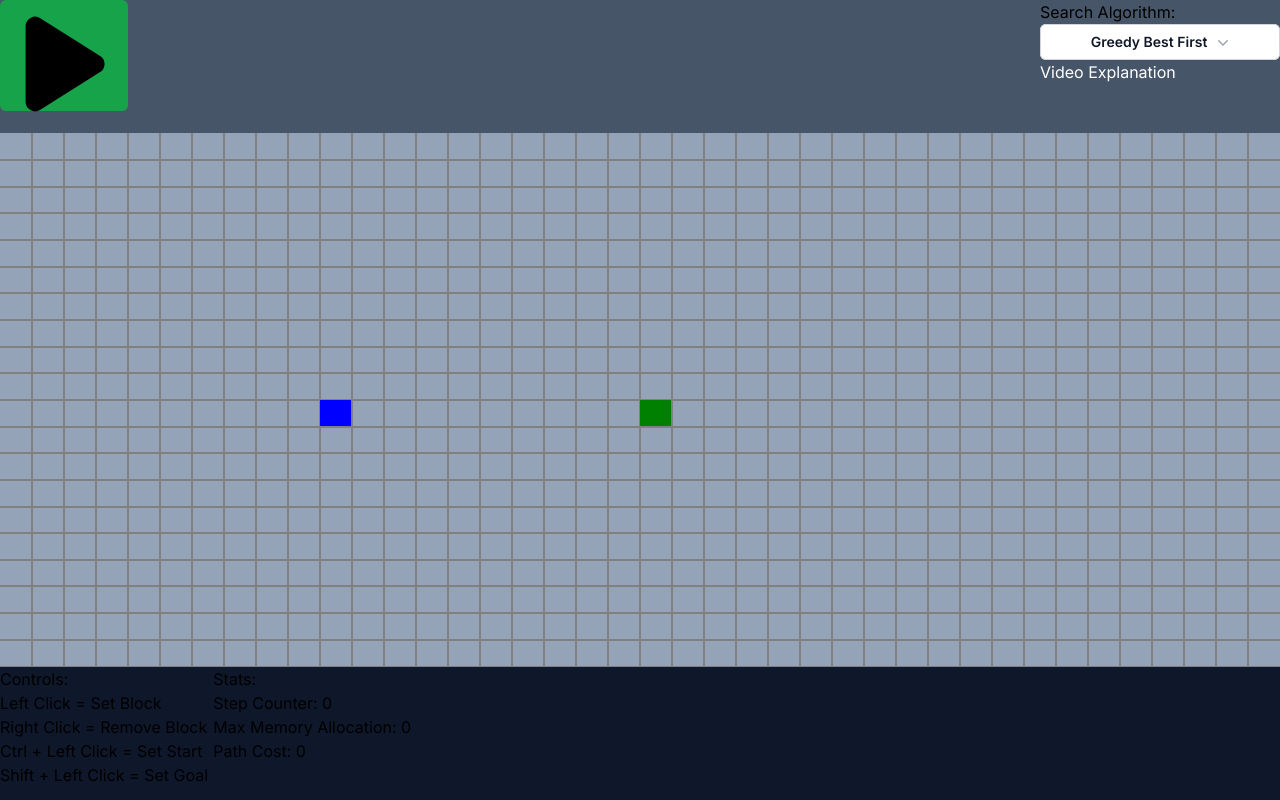
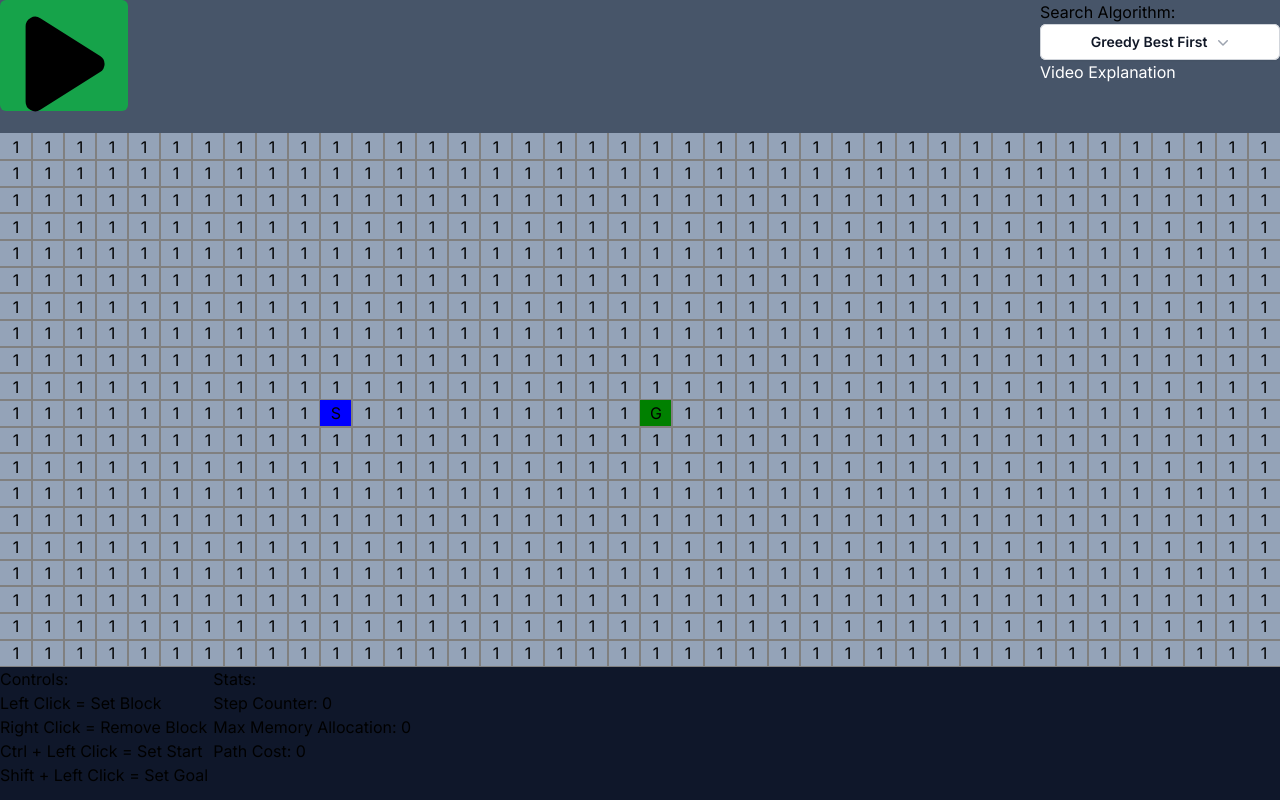
Before and after one commit to bryman360/SearchAlgoSite, a Next.js app in the folder SearchAlgoSite/search-algo-site/: page / in a window 1280 px wide. Built offline with nearby package versions, Linux system fonts and the light colour scheme.

Commit message:
Fix errors and display symbols in squares (hardcoded)

```diff
--- a/SearchAlgoSite/search-algo-site/src/app/page.tsx
+++ b/SearchAlgoSite/search-algo-site/src/app/page.tsx
@@ -18,6 +18,7 @@ export default function Home() {
   const [pathCount, setPathCount] = useState(0);
   const [maxMemory, setMaxMemory] = useState(0);
   const [isModalOpen, setModalOpen] = useState(false);
+  const [displaySymbolsEnabled, setDisplaySymbols] = useState(true);
 
 
   function handleClickPlaying() {
@@ -72,7 +73,7 @@ export default function Home() {
         </div>
       </div>
       <div className="h-2/3 bg-slate-400">
-        <Grid rows={20} cols={40} playing={playing} algoStepFunction={algoOptions[algoChoice].algorithmStep} algoDataStruct={algoOptions[algoChoice].dataStructureType} stepCounter={stepCounter} findMaxMemory={findMaxMemory} pathCounter={pathCounter}/>
+        <Grid rows={20} cols={40} playing={playing} algoStepFunction={algoOptions[algoChoice].algorithmStep} stepCounter={stepCounter} findMaxMemory={findMaxMemory} pathCounter={pathCounter} displaySymbols={displaySymbolsEnabled}/>
       </div>
       <div className="h-1/6 bg-slate-900 whitespace-pre-line flex flex-row">
         <div className="w-1/6">
--- a/SearchAlgoSite/search-algo-site/src/components/grid.tsx
+++ b/SearchAlgoSite/search-algo-site/src/components/grid.tsx
@@ -13,8 +13,9 @@ var needGridStateReset = true;
 var goalFound: boolean | undefined = false;
 var pathCompletelyShown = false;
 var lastPathStep = new Array<number>();
+var arrow: string | undefined | null = null;
 
-export default function Grid ({rows, cols, playing, algoStepFunction, stepCounter, findMaxMemory, pathCounter}: {rows: number, cols: number, playing: boolean, algoStepFunction: Function, stepCounter: Function, findMaxMemory: Function, pathCounter: Function}) {
+export default function Grid ({rows, cols, playing, algoStepFunction, stepCounter, findMaxMemory, pathCounter, displaySymbols}: {rows: number, cols: number, playing: boolean, algoStepFunction: Function, stepCounter: Function, findMaxMemory: Function, pathCounter: Function, displaySymbols: boolean}) {
     const [time, setTime] = useState(Date.now());
     const initialGrid = new Array<Array<GridCell>>();
     completeGridReset(initialGrid, rows, cols);
@@ -38,6 +39,7 @@ export default function Grid ({rows, cols, playing, algoStepFunction, stepCounte
                 needGridStateReset = false;
             }
             goalFound = false;
+            arrow = null;
             pathCompletelyShown = false;
             return;
         }
@@ -57,7 +59,7 @@ export default function Grid ({rows, cols, playing, algoStepFunction, stepCounte
         }
         else if (!pathCompletelyShown) {
             //@ts-ignore: Should only perform if goal found, so everything in path should always have a last path step
-            lastPathStep = revealPathStep(gridStateCopy, lastPathStep);
+            [lastPathStep, arrow] = revealPathStep(gridStateCopy, lastPathStep);
             pathCounter();
             if (lastPathStep[0] == startLoc[0] && lastPathStep[1] == startLoc[1]){
                 pathCompletelyShown = true;
@@ -81,25 +83,44 @@ export default function Grid ({rows, cols, playing, algoStepFunction, stepCounte
 
     function changeSquareState(row: number, col: number, newState: string | null) {
         var gridStateCopy = gridState.slice();
+
         if (newState == 'start') {
             gridStateCopy[startLoc[0]][startLoc[1]].state = null;
             if (goalLoc[0] == row && goalLoc[1] == col) {
                 goalLoc = startLoc;
                 gridStateCopy[goalLoc[0]][goalLoc[1]].state = 'goal';
+                gridStateCopy[goalLoc[0]][goalLoc[1]].charSymbol = 'G';
             }
+            gridStateCopy[startLoc[0]][startLoc[1]].charSymbol = '1';
             startLoc = [row, col];
+            gridStateCopy[startLoc[0]][startLoc[1]].charSymbol = 'S';
         }
         else if (newState == 'goal') {
             gridStateCopy[goalLoc[0]][goalLoc[1]].state = null;
             if (startLoc[0] == row && startLoc[1] == col) {
                 startLoc = goalLoc;
                 gridStateCopy[startLoc[0]][startLoc[1]].state = 'start';
+                gridStateCopy[startLoc[0]][startLoc[1]].charSymbol = 'S';
             }
+            gridStateCopy[goalLoc[0]][goalLoc[1]].charSymbol = '1';
             goalLoc = [row, col];
+            gridStateCopy[goalLoc[0]][goalLoc[1]].charSymbol = 'G';
         }
+        else if (newState == 'mud') {
+            gridStateCopy[row][col].charSymbol = '2';
+        }
+        else if (newState == 'wall') {
+            gridStateCopy[row][col].charSymbol = 'W';
+        }
+        else {
+            gridStateCopy[row][col].charSymbol = '1';
+        }
+
         const currentTileState = gridStateCopy[row][col].state;
         if ((currentTileState == 'start' && newState != 'goal')  || (currentTileState == 'goal' && newState != 'start')) return;
+
         gridStateCopy[row][col].state = newState;
+
         setGridState(gridStateCopy);
     }
 
@@ -154,7 +175,7 @@ export default function Grid ({rows, cols, playing, algoStepFunction, stepCounte
             {gridState.map((gridRow: Array<GridCell>, row)=>{
                 return (gridRow.map((gridCell: GridCell, col)=> {
                     //@ts-ignore: Generic MouseEvent has all we require. The larger MouseEvent has extras we don't care about.
-                    return (<Square key={'square-' + row + '-' + col} widthPercentage={cellWidthPercentage} heightPercentage={cellHeightPercentage} onSquareMouseDown={(event)=>handleSquareMouseDown(event, row, col)} onSquareMouseUp={(event)=>handleSquareMouseUp(event)} onSquareHover={()=>handleSquareHover(row, col)} state={gridCell.state} />)
+                    return (<Square key={'square-' + row + '-' + col} widthPercentage={cellWidthPercentage} heightPercentage={cellHeightPercentage} onSquareMouseDown={(event)=>handleSquareMouseDown(event, row, col)} onSquareMouseUp={(event)=>handleSquareMouseUp(event)} onSquareHover={()=>handleSquareHover(row, col)} state={gridCell.state} symbol={gridCell.charSymbol} displaySymbol={displaySymbols}></Square>)
                 }))
             })}
         </div>
@@ -168,11 +189,16 @@ function completeGridReset (gridArray: Array<Array<GridCell>>, rows: number, col
     for (let row = 0; row < rows; row++) {
         const gridRow = new Array<GridCell>()
         for (let col = 0; col < cols; col++) {
+            var displaySymbol = '1';
             if (row == startLoc[0] && col == startLoc[1]) {
                 state = "start";
                 explorationCost = 0;
+                displaySymbol = 'S';
             }
-            else if (row == goalLoc[0] && col == goalLoc[1]) state = "goal";
+            else if (row == goalLoc[0] && col == goalLoc[1]){
+                state = "goal";
+                displaySymbol = 'G';
+            }
             else state = null;
             gridRow.push({
                 row: row,
@@ -180,7 +206,8 @@ function completeGridReset (gridArray: Array<Array<GridCell>>, rows: number, col
                 parentRow: null,
                 parentCol: null,
                 state: state,
-                explorationCost: explorationCost
+                explorationCost: explorationCost,
+                charSymbol: displaySymbol
             });
         }
         gridArray.push(gridRow);
@@ -192,6 +219,7 @@ function resetGridBeforePlay (gridArray: Array<Array<GridCell>>, rows: number, c
     for (let row = 0; row < rows; row++) {
         const gridRow = new Array<GridCell>()
         for (let col = 0; col < cols; col++) {
+            var displaySymbol = '1';
             switch (gridArray[row][col].state){
                 case('explored'):
                 case('frontier'):
@@ -202,9 +230,11 @@ function resetGridBeforePlay (gridArray: Array<Array<GridCell>>, rows: number, c
                 case('mudFrontier'):
                 case('mudExplored'):
                     state = 'mud';
+                    displaySymbol = '2';
                     break;
                 default:
                     state = gridArray[row][col].state;
+                    displaySymbol = gridArray[row][col].charSymbol;
             }
             gridRow.push({
                 row: row,
@@ -212,7 +242,8 @@ function resetGridBeforePlay (gridArray: Array<Array<GridCell>>, rows: number, c
                 parentRow: null,
                 parentCol: null,
                 state: state,
-                explorationCost: 9999
+                explorationCost: 9999,
+                charSymbol: displaySymbol
             });
         }
         gridArray[row] = gridRow;
--- a/SearchAlgoSite/search-algo-site/src/components/square.tsx
+++ b/SearchAlgoSite/search-algo-site/src/components/square.tsx
@@ -1,7 +1,11 @@
 import { MouseEventHandler } from "react";
 import "../lib/styles.css";
 
-export default function Square ({widthPercentage, heightPercentage, onSquareMouseDown, onSquareMouseUp, onSquareHover, state} : {widthPercentage: number, heightPercentage: number, onSquareMouseDown: MouseEventHandler, onSquareMouseUp: MouseEventHandler, onSquareHover: MouseEventHandler, state: string | null}) {
+export default function Square ({widthPercentage, heightPercentage, onSquareMouseDown, onSquareMouseUp, onSquareHover, state, symbol, displaySymbol} : {widthPercentage: number, heightPercentage: number, onSquareMouseDown: MouseEventHandler, onSquareMouseUp: MouseEventHandler, onSquareHover: MouseEventHandler, state: string | null, symbol: string, displaySymbol: boolean}) {
+    if (symbol == 'up') symbol = '&uarr;';
+    else if (symbol == 'left') symbol = '&larr;';
+    else if (symbol == "down") symbol = '&darr;';
+    else if (symbol == 'right') symbol = '&rarr;';
 
     return (
         <button className={"grid-cell " + (state ? state : "")}
@@ -9,6 +13,7 @@ export default function Square ({widthPercentage, heightPercentage, onSquareMous
                 onMouseUp={onSquareMouseUp}
                 onMouseOver={onSquareHover}
                 onContextMenu={(e)=>e.preventDefault()}>
+                    {displaySymbol ? symbol : ""}
         </button>
     )
 }
--- a/SearchAlgoSite/search-algo-site/src/search-algos/aStarStep.ts
+++ b/SearchAlgoSite/search-algo-site/src/search-algos/aStarStep.ts
@@ -3,12 +3,12 @@ import { GridCell } from "../../types";
 import * as minheap from "@/lib/heap";
 
 export function aStarStep(gridState: Array<Array<GridCell>>, heap: Array<Array<number>>, goalLoc: Array<number>) {
-    const heappeak = minheap.heappeak(heap);
-    if (heappeak == null) return;
-    else if (heappeak.length == 2) {
-        heap[0] = [10, ...heappeak];
+    var heapTop = minheap.heappop(heap);
+    if (heapTop == null) return;
+    else if (heapTop.length == 2) {
+        const startDistance = Math.abs((heapTop[0] - goalLoc[0])) + Math.abs(heapTop[1] - goalLoc[1])
+        heapTop = [startDistance, ...heapTop];
     }
-    const heapTop = minheap.heappop(heap);
     const currentSquare = [heapTop[1], heapTop[2]];
     if (gridState[currentSquare[0]][currentSquare[1]].state == 'explored') return false;
 
--- a/SearchAlgoSite/search-algo-site/src/search-algos/greedyBestStep.ts
+++ b/SearchAlgoSite/search-algo-site/src/search-algos/greedyBestStep.ts
@@ -3,12 +3,13 @@ import { GridCell } from "../../types";
 import * as minheap from "@/lib/heap";
 
 export function greedyBestStep(gridState: Array<Array<GridCell>>, heap: Array<Array<number>>, goalLoc: Array<number>) {
-    const heappeak = minheap.heappeak(heap);
-    if (heappeak == null) return;
-    else if (heappeak.length == 2) {
-        heap[0] = [10, ...heappeak];
+    var heapTop = minheap.heappop(heap);
+    if (heapTop == null) return;
+    else if (heapTop.length == 2) {
+        const startDistance = Math.sqrt((heapTop[0] - goalLoc[0]) ** 2 + (heapTop[1] - goalLoc[1]) ** 2)
+        heapTop = [startDistance, ...heapTop];
     }
-    const heapTop = minheap.heappop(heap);
+
     const currentSquare = [heapTop[1], heapTop[2]];
     if (gridState[currentSquare[0]][currentSquare[1]].state == 'explored' || gridState[currentSquare[0]][currentSquare[1]].state == 'mudExplored') return false;
 
--- a/SearchAlgoSite/search-algo-site/src/search-algos/revealPathStep.ts
+++ b/SearchAlgoSite/search-algo-site/src/search-algos/revealPathStep.ts
@@ -3,6 +3,16 @@ import { GridCell } from "../../types";
 
 export function revealPathStep(gridState: Array<Array<GridCell>>, lastPathStep: Array<number | null>) {
     if (lastPathStep[0] == null || lastPathStep[1] == null) return [null, null];
-    return [gridState[lastPathStep[0]][lastPathStep[1]].parentRow, gridState[lastPathStep[0]][lastPathStep[1]].parentCol]
+    var arrowString = "";
+    const parentRow = gridState[lastPathStep[0]][lastPathStep[1]].parentRow;
+    const parentCol = gridState[lastPathStep[0]][lastPathStep[1]].parentCol;
+    if (!parentRow || !parentCol) return [null, null];
+    if (parentRow  > lastPathStep[0]) arrowString = "down";
+    else if (parentRow < lastPathStep[0]) arrowString = "up";
+    else if (parentCol > lastPathStep[1]) arrowString = "right";
+    else if (parentCol < lastPathStep[1]) arrowString = "left";
+
+
+    return [[parentRow, parentCol], arrowString]
 
 }
--- a/SearchAlgoSite/search-algo-site/types.d.ts
+++ b/SearchAlgoSite/search-algo-site/types.d.ts
@@ -5,4 +5,5 @@ export type GridCell = {
     parentCol: number | null;
     state: string | null;
     explorationCost: number;
+    charSymbol: string;
 }
```
Also changed, not shown: SearchAlgoSite/search-algo-site/src/components/videoModal.tsx (+5 -2 lines).
